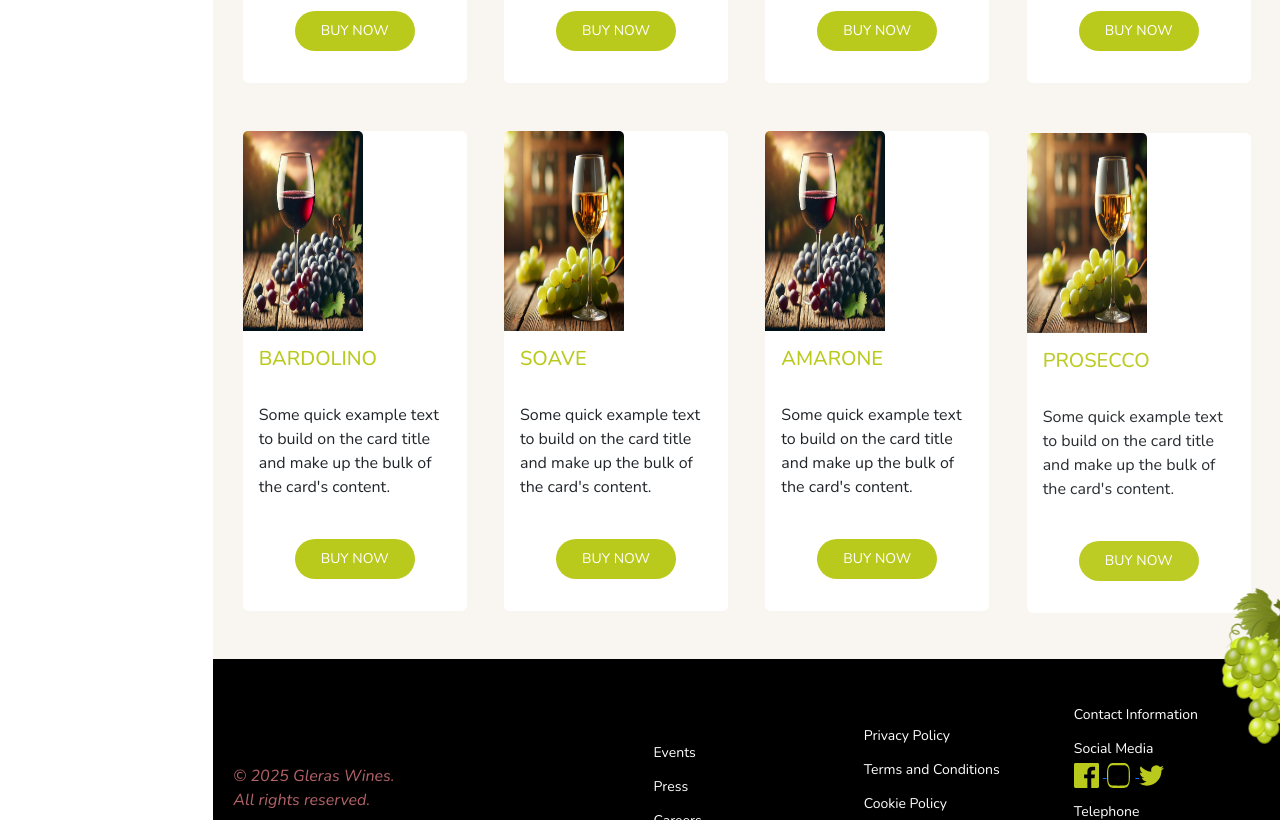
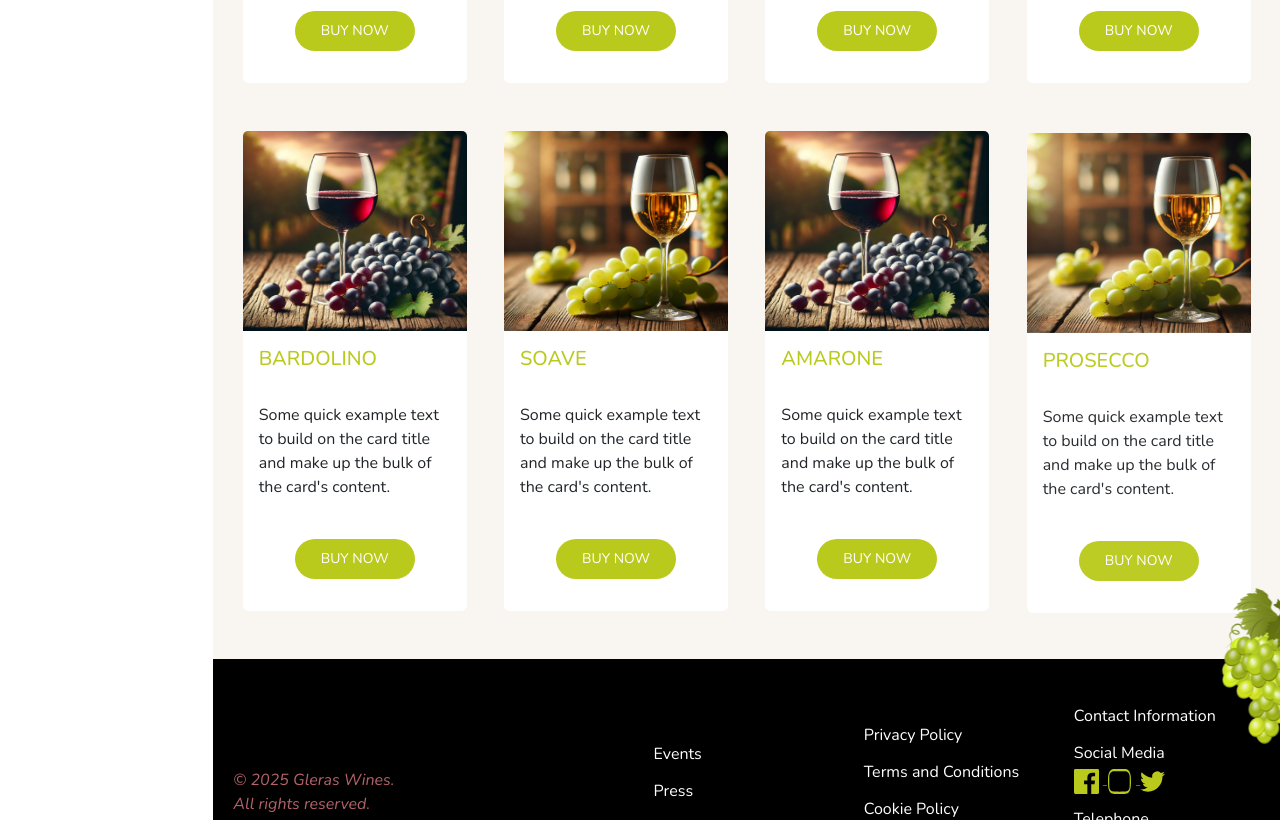
Before and after one commit to Chiarilde/ProgettoWebDesign, a plain HTML site: page index.html in a window 1280 px wide. Shown: the part 1980-2800 px from the top of the page. Drawn offline with nearby package versions, Linux system fonts and the light colour scheme.

Commit message:
responsiveness

```diff
--- a/aboutus.css
+++ b/aboutus.css
@@ -191,4 +191,7 @@ h2 {
     footer img {
         display: none;
     }
+    h5 {
+        font-size: 16px;
+    }
 }
--- a/index.html
+++ b/index.html
@@ -124,6 +124,7 @@
                             <ul class="header__menu animate">
                                 <li class="header__menu__item">
                                     <img
+                                        class="mobile_v_logo"
                                         src="./images/logo1-removebg-preview.png"
                                         alt="logo d'uva"
                                     />
--- a/style.css
+++ b/style.css
@@ -55,10 +55,10 @@ a.nav-link {
 li {
     text-align: center;
     font-family: "Nunito";
-    font-size: 14px;
+    font-size: 16px;
     color: #0c1902;
 }
-img {
+.mobile_v_logo {
     max-width: 120px;
 }
 /* Hero Section */
@@ -277,6 +277,7 @@ a.nav-link:hover {
         flex-direction: column;
         align-items: center;
     }
+
     h5,
     h1 {
         text-align: center;
@@ -296,9 +297,6 @@ a.nav-link:hover {
 @media (max-width: 450px) {
     h1 {
         font-size: 35px;
-    }
-    h5 {
-        font-size: 16px;
     }
 }
 @media (max-width: 1250px) {
--- a/tastings.css
+++ b/tastings.css
@@ -291,7 +291,9 @@ h2 {
     color: white;
     padding: 10px;
 }
-
+a {
+    font-style: normal;
+}
 /* Media Queries - Responsiveness */
 @media (max-width: 1060px) {
     footer {
@@ -328,9 +330,3 @@ h2 {
         display: none;
     }
 }
-/* @media (max-width: 80px) {
-    .header__image,
-    .header__menu a {
-        scale: 60%;
-    }
-} */
--- a/winery.css
+++ b/winery.css
@@ -267,7 +267,7 @@ p {
 }
 ul {
     margin-top: 20px;
-    font-size: 14px;
+    font-size: 16px;
 }
 .text-body-secondary {
     color: white !important;
```
